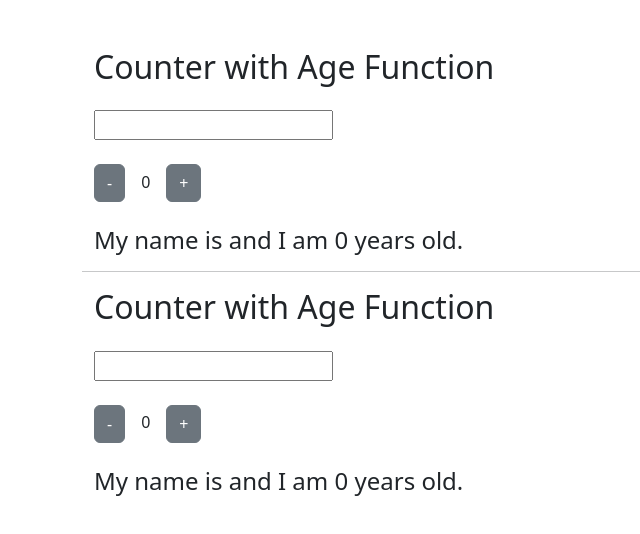
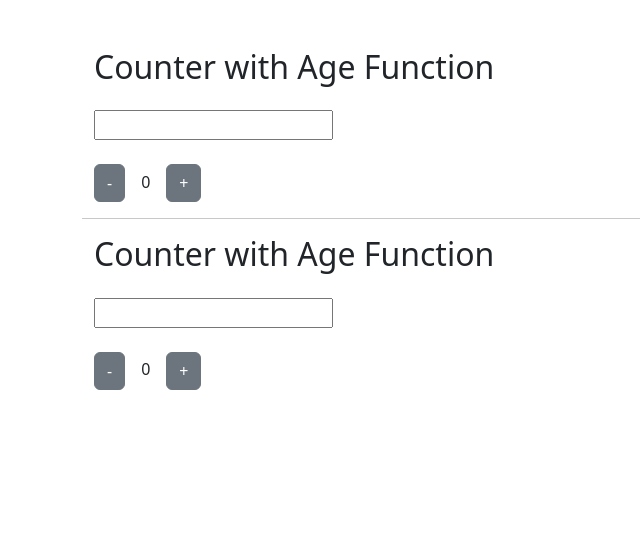
Before and after one commit to gskharmujai/react-basic-intermediate, a React (Vite) app: page / in a window 1280 px wide. Shown: the top 534 px of the page, without its empty margins (0-640 px from the left). Built offline with nearby package versions, Linux system fonts and the light colour scheme.

Commit message:
added conditional rendering to show label only when name is not empty

```diff
--- a/src/NameCounter.jsx
+++ b/src/NameCounter.jsx
@@ -39,7 +39,7 @@ export function NameCounter() {
           </button>
         </div>
       </div>
-      <h4 className="mt-4">
+      <h4 className={`mt-4 ${name == '' && 'd-none'}`}>
         My name is {name} and I am {age} years old.
       </h4>
     </div>
--- a/src/NameCounterClass.jsx
+++ b/src/NameCounterClass.jsx
@@ -53,7 +53,7 @@ export class NameCounterClass extends React.Component {
             </button>
           </div>
         </div>
-        <h4 className="mt-4">
+        <h4 className={`mt-4 ${this.state.name == '' && 'd-none'}`}>
           My name is {this.state.name} and I am {this.state.age} years old.
         </h4>
       </div>
```
